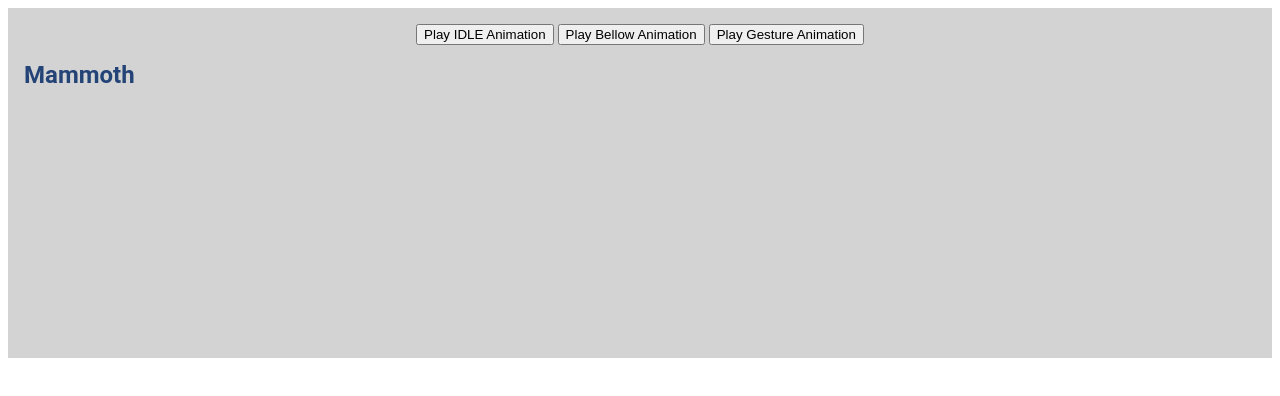
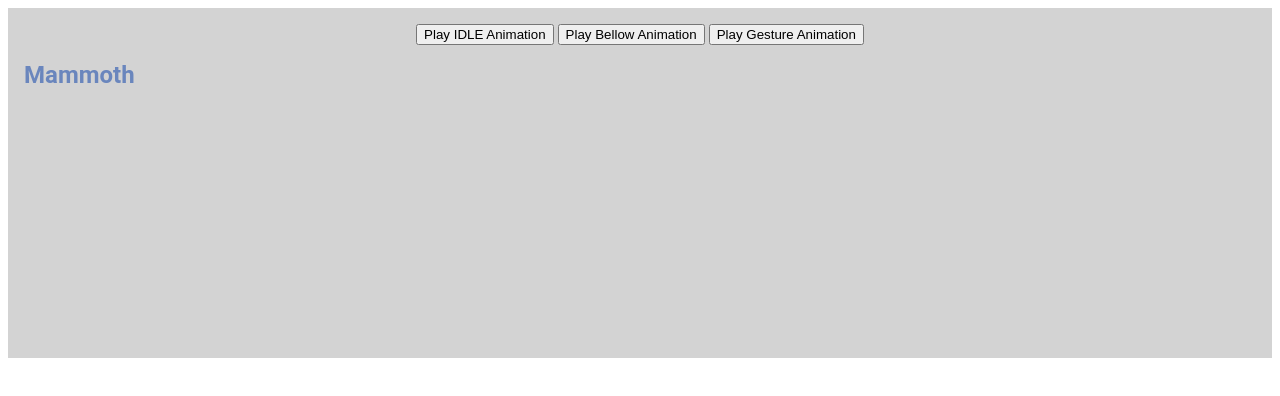
Before and after one commit to VRJGaming/Mammoth.github.io, a plain HTML site: page Mammoth/index.html in a window 1280 px wide. Drawn offline with Linux system fonts and the light colour scheme; some packages are replaced by stand-ins of ours; a script that the page names is missing.

Commit message:
Update demo-styles.css

```diff
--- a/Mammoth/demo-styles.css
+++ b/Mammoth/demo-styles.css
@@ -1,7 +1,7 @@
  body {
 
   font-family: Google Sans, Noto, Roboto, Helvetica Neue, sans-serif;
-  color: #244376;
+  color:  rgb(106, 134, 189);
 }
 
 
```
